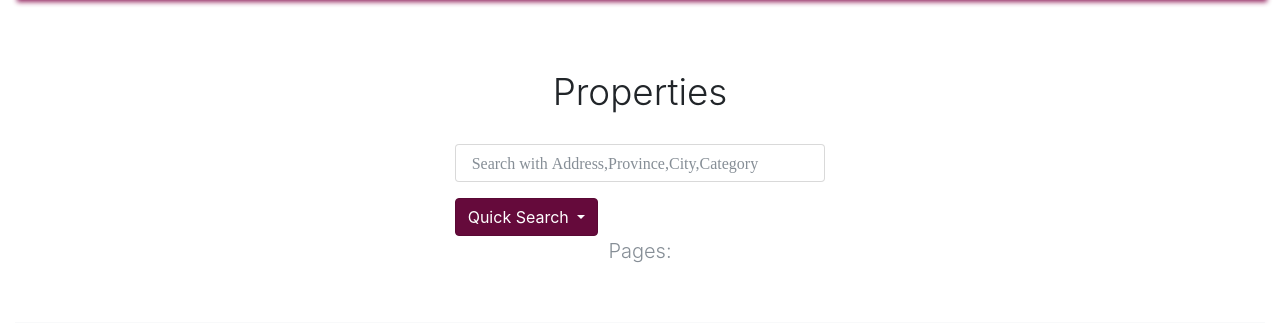
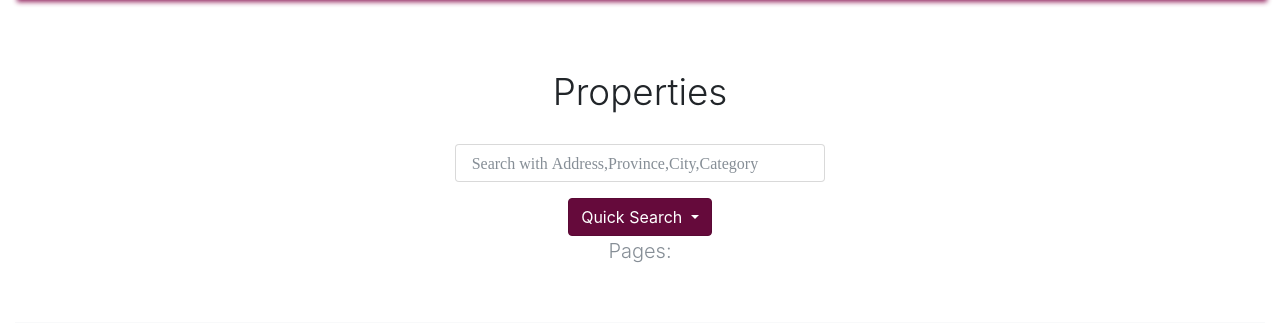
Before and after one commit to CyprianTinasheAarons/twre2019, a Flask app: page /properties in a window 1280 px wide. Shown: the part 76-399 px from the top of the page. Run offline with Flask 2, Linux system fonts and the light colour scheme; data that the repository does not hold is empty; some libraries are stand-ins or nearby versions.

Commit message:
new update

```diff
--- a/app/templates/properties.html
+++ b/app/templates/properties.html
@@ -21,9 +21,9 @@
           </div>
 
 
-          <div class="dropdown show">
-            <a class="btn btn-primary  dropdown-toggle" href="#" role="button" id="dropdownMenuLink" data-toggle="dropdown"
-              aria-haspopup="true" aria-expanded="false">
+          <div class="dropdown show text-center">
+            <a class="btn btn-primary  dropdown-toggle " href="#" role="button" id="dropdownMenuLink" data-toggle="dropdown"
+              aria-haspopup="true" aria-expanded="false" >
               Quick Search
             </a>
 
```
